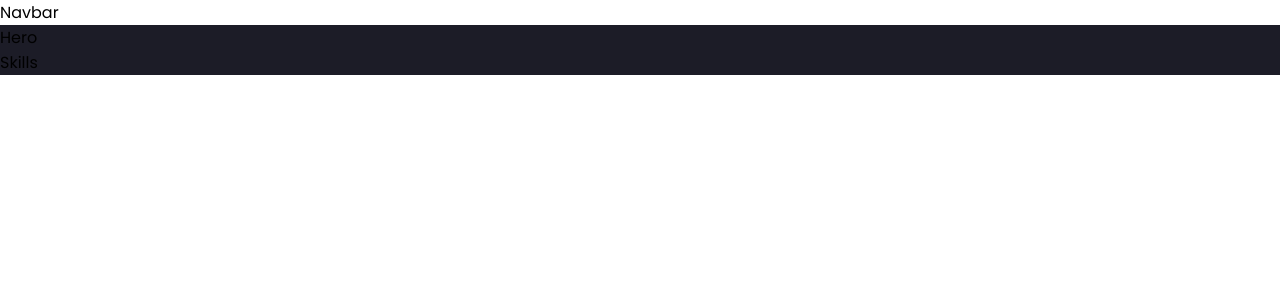
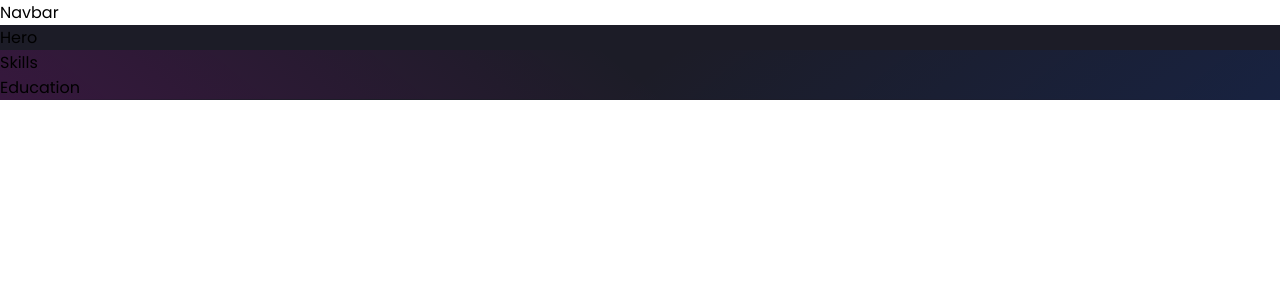
Before and after one commit to Quebvihn/React-Portfolio, a React (Create React App) app in the folder portfolio/: page / in a window 1280 px wide. Shown: the top 300 px of the page. Built offline with nearby package versions, Linux system fonts and the light colour scheme.

Commit message:
appjs and components

```diff
--- a/portfolio/src/App.js
+++ b/portfolio/src/App.js
@@ -4,6 +4,7 @@
 import Navbar from './components/Navbar';
 import Hero from './components/HeroSection/Index';
 import Skills from './components/Skills';
+import Education from './components/Educaction';
 
 const Body = styled.div`
 background-color: ${({ theme }) => theme.bg};
@@ -12,7 +13,11 @@
 overflow-x: hidden;
 `;
 
-
+const Wrapper = styled.div`
+  background: linear-gradient(38.73deg, rgba(204, 0, 187, 0.15) 0%, rgba(201, 32, 184, 0) 50%), linear-gradient(141.27deg, rgba(0, 70, 209, 0) 50%, rgba(0, 70, 209, 0.15) 100%);
+  width: 100%;
+  clip-path: polygon(0 0, 100% 0, 100% 100%,30% 98%, 0 100%);
+`
 
 function App() {
   return (
@@ -20,7 +25,10 @@
       <Navbar />
       <Body>
         <Hero />
-        <Skills />
+        <Wrapper>
+          <Skills />
+          <Education />
+        </Wrapper>
       </Body>
     </ThemeProvider>
 
--- /dev/null
+++ b/portfolio/src/components/Educaction/index.js
@@ -0,0 +1,11 @@
+import React from "react";
+
+const Education = () => {
+    return (
+        <div>
+        Education
+        </div>
+    );
+    }
+
+export default Education;
```
